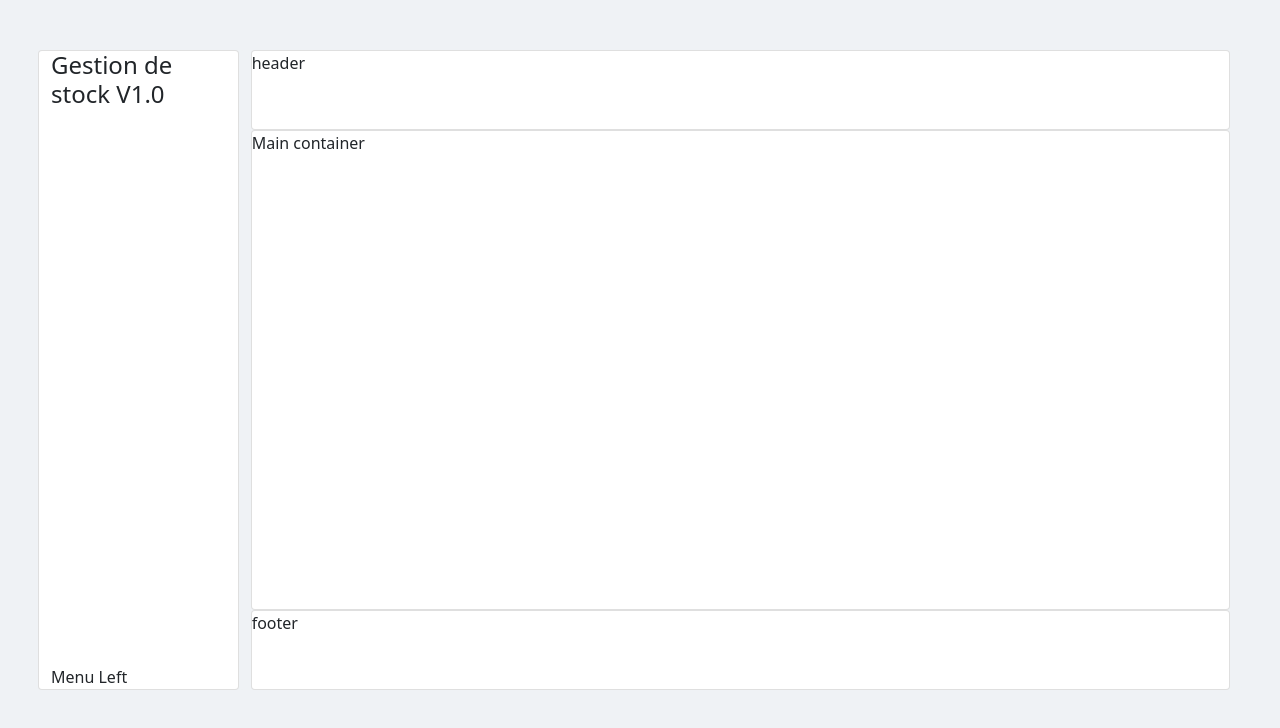
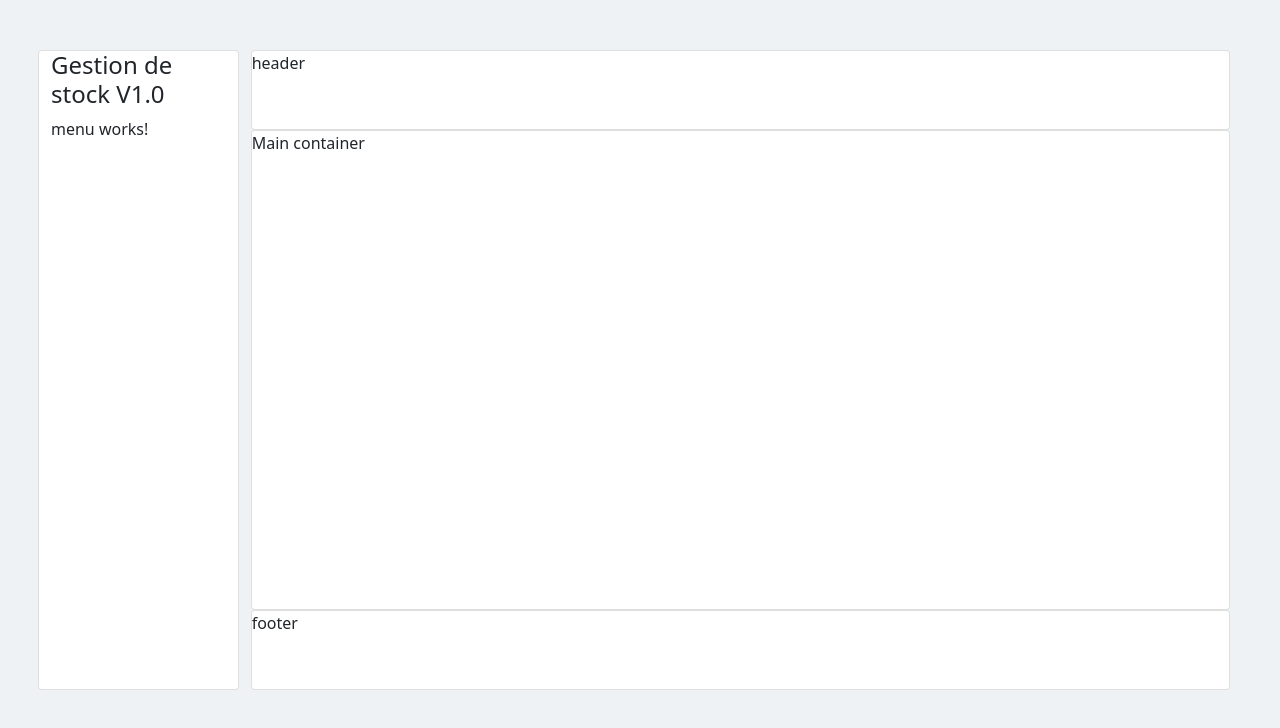
Before and after one commit to beinjamin/Gestion_Stock_Angular, an Angular app: page / in a window 1280 px wide. Shown: the top 728 px of the page. Built offline with nearby package versions, Linux system fonts and the light colour scheme.

Commit message:
Gestion de l'object Menu et tableau de bord

```diff
--- a/src/app/menu/menu.component.ts
+++ b/src/app/menu/menu.component.ts
@@ -1,4 +1,5 @@
 import { Component, OnInit } from '@angular/core';
+import { Menu } from './menu';
 
 @Component({
   selector: 'app-menu',
@@ -7,6 +8,13 @@ import { Component, OnInit } from '@angular/core';
 })
 export class MenuComponent implements OnInit {
 
+  public menuProperties : Menu = {
+    id:'',
+    titre: '',
+    icon: '',
+    url: '',
+  }
+
   constructor() { }
 
   ngOnInit(): void {
--- /dev/null
+++ b/src/app/menu/menu.ts
@@ -0,0 +1,7 @@
+export interface Menu {
+  id?:string;
+  titre?: string;
+  icon?: string;
+  url?: string;
+  sousMenu?: Array<Menu>;
+}
--- a/src/app/page-dashboard/page-dashboard.component.html
+++ b/src/app/page-dashboard/page-dashboard.component.html
@@ -5,8 +5,12 @@
         <div>
  <h4>Gestion de stock V1.0</h4>
         </div>
-      </div>
-      Menu Left
+        <div>
+
+       <app-menu></app-menu>
+          </div>
+
+    </div>
     </div>
     <div class="card col-md-10 pl-0 pr-0 backgroung-grey border-none">
       <div class="col pl-0 pr-0 d-flex flex-column justify-content-between">
```
